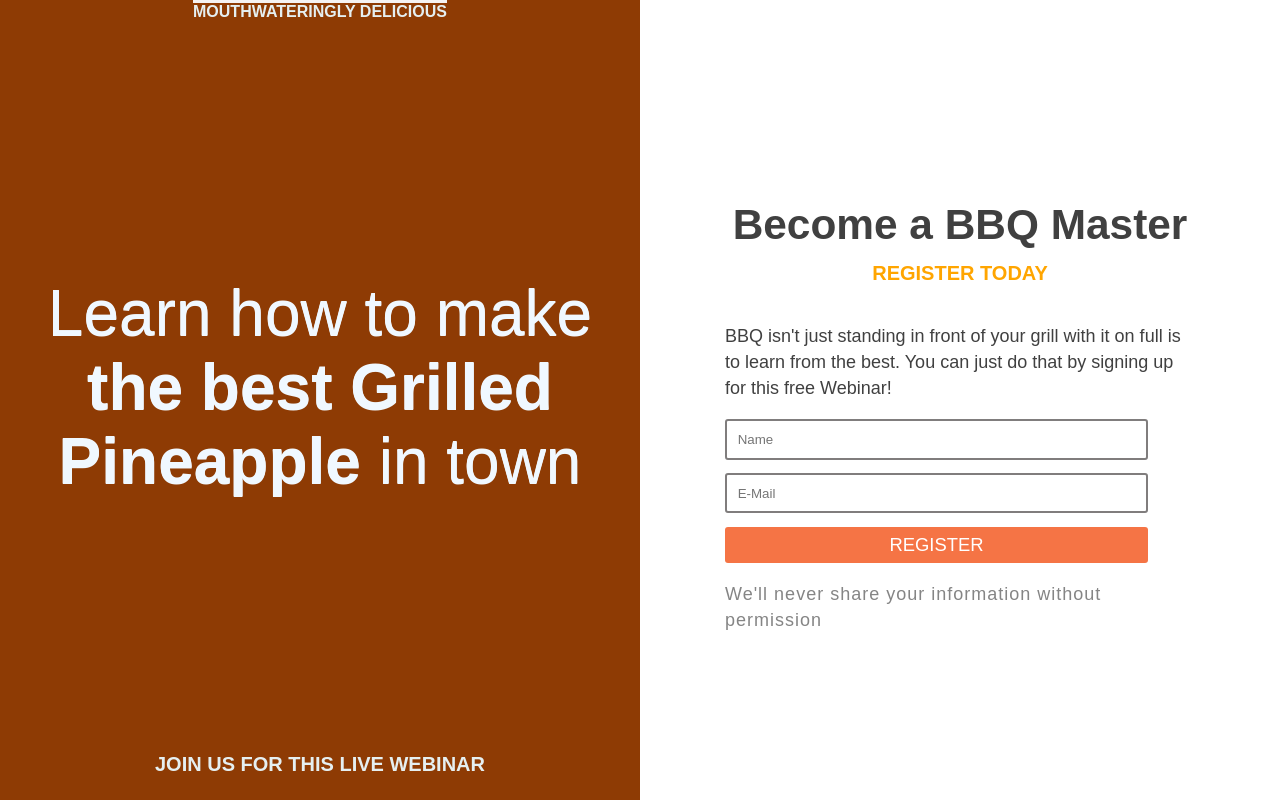
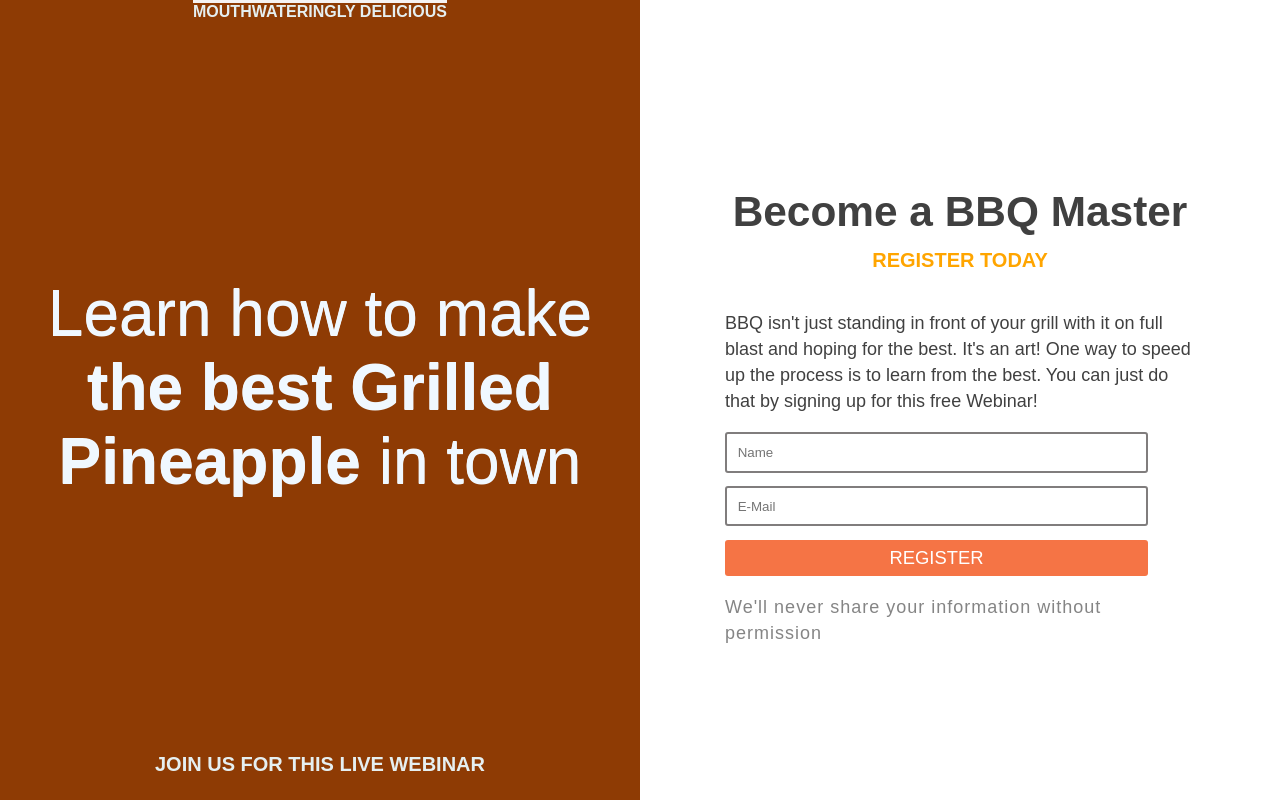
Before and after one commit to Piyushtiwari919/BBQ-Splash-Page, a plain HTML site: page index.html in a window 1280 px wide. Drawn offline with Linux system fonts and the light colour scheme.

Commit message:
Update index.html

```diff
--- a/index.html
+++ b/index.html
@@ -16,7 +16,7 @@
         <h2>Become a BBQ Master</h2>
         <span class="subheading">Register Today</span>
         <p>BBQ isn't just standing in front of your grill with it on full
-<!--         blast and hoping for the best. It's an art! One way to speed up the process -->
+        blast and hoping for the best. It's an art! One way to speed up the process
         is to learn from the best. You can just do that by signing up for this free Webinar! </p>
         <form>
             <input type="text" placeholder="Name" aria-label="name" required>
```
